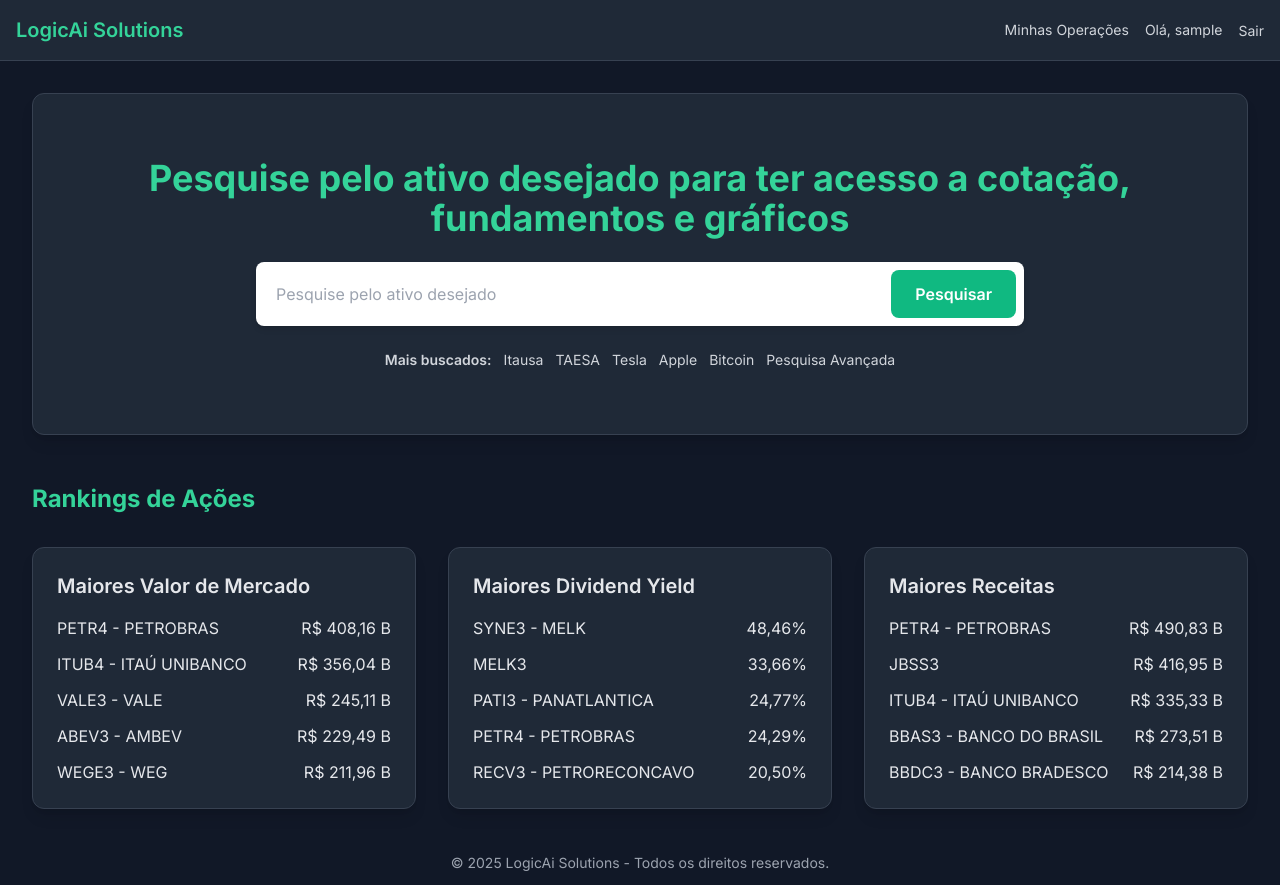
After one commit to FelippeTN/investment-organization-app, a Django app: page /home/ in a window 1280 px wide. The commit adds this page. Run offline with Django 5.2, Linux system fonts and the light colour scheme; the visitor is signed in with stand-in values (Sample User, id 1); some libraries are stand-ins or nearby versions.

Commit message:
FEAT: New welcome and Home page

```diff
--- a/core/templates/base.html
+++ b/core/templates/base.html
@@ -23,6 +23,7 @@
                     </div>
                     <div class="flex items-center space-x-4">
                         {% if user.is_authenticated %}
+                            <a href="{% url 'dashboard' %}" class="text-sm text-gray-300 hover:text-emerald-400 transition">Minhas Operações</a>
                             <span class="text-sm text-gray-300">Olá, {{ user.username }}</span>
                             <form action="{% url 'logout' %}" method="post" class="inline">
                                 {% csrf_token %}
--- /dev/null
+++ b/core/templates/home.html
@@ -0,0 +1,146 @@
+{% extends 'base.html' %}
+{% block title %}Home - LogicAi Solutions{% endblock %}
+{% block content %}
+<div class="max-w-7xl mx-auto space-y-12">
+    <!-- Hero Section with Search Bar -->
+    <section class="text-center py-16 bg-gray-800 rounded-xl shadow-lg border border-gray-700 hero-bg">
+        <h1 class="text-3xl lg:text-4xl font-bold text-emerald-400 mb-6">
+            Pesquise pelo ativo desejado para ter acesso a cotação, fundamentos e gráficos
+        </h1>
+        <div class="max-w-3xl mx-auto mb-6">
+            <div class="flex items-center bg-white rounded-lg shadow-md p-2">
+                <input type="text" placeholder="Pesquise pelo ativo desejado" class="w-full p-3 text-gray-800 rounded-lg focus:outline-none">
+                <button class="bg-emerald-500 text-white px-6 py-3 rounded-lg hover:bg-emerald-600 transition font-semibold">
+                    Pesquisar
+                </button>
+            </div>
+        </div>
+        <div class="flex justify-center space-x-3 text-gray-300 text-sm">
+            <span class="font-semibold">Mais buscados:</span>
+            <a href="#" class="hover:text-emerald-400">Itausa</a>
+            <a href="#" class="hover:text-emerald-400">TAESA</a>
+            <a href="#" class="hover:text-emerald-400">Tesla</a>
+            <a href="#" class="hover:text-emerald-400">Apple</a>
+            <a href="#" class="hover:text-emerald-400">Bitcoin</a>
+            <a href="#" class="hover:text-emerald-400">Pesquisa Avançada</a>
+        </div>
+    </section>
+
+    <!-- Rankings Section -->
+    <section class="space-y-8">
+        <h2 class="text-2xl font-bold text-emerald-400">Rankings de Ações</h2>
+        <div class="grid grid-cols-1 md:grid-cols-3 gap-8">
+            <!-- Maiores Valor de Mercado -->
+            <div class="bg-gray-800 rounded-xl shadow-lg p-6 border border-gray-700">
+                <h3 class="text-xl font-semibold text-gray-200 mb-4">Maiores Valor de Mercado</h3>
+                <ul class="space-y-3 text-gray-200">
+                    <li class="flex justify-between items-center">
+                        <div class="flex items-center space-x-2">
+                            <span>PETR4 - PETROBRAS</span>
+                        </div>
+                        <span>R$ 408,16 B</span>
+                    </li>
+                    <li class="flex justify-between items-center">
+                        <div class="flex items-center space-x-2">
+                            <span>ITUB4 - ITAÚ UNIBANCO</span>
+                        </div>
+                        <span>R$ 356,04 B</span>
+                    </li>
+                    <li class="flex justify-between items-center">
+                        <div class="flex items-center space-x-2">
+                            <span>VALE3 - VALE</span>
+                        </div>
+                        <span>R$ 245,11 B</span>
+                    </li>
+                    <li class="flex justify-between items-center">
+                        <div class="flex items-center space-x-2">
+                            <span>ABEV3 - AMBEV</span>
+                        </div>
+                        <span>R$ 229,49 B</span>
+                    </li>
+                    <li class="flex justify-between items-center">
+                        <div class="flex items-center space-x-2">
+                            <span>WEGE3 - WEG</span>
+                        </div>
+                        <span>R$ 211,96 B</span>
+                    </li>
+                </ul>
+            </div>
+
+            <!-- Maiores Dividend Yield -->
+            <div class="bg-gray-800 rounded-xl shadow-lg p-6 border border-gray-700">
+                <h3 class="text-xl font-semibold text-gray-200 mb-4">Maiores Dividend Yield</h3>
+                <ul class="space-y-3 text-gray-200">
+                    <li class="flex justify-between items-center">
+                        <div class="flex items-center space-x-2">
+                            <span>SYNE3 - MELK</span>
+                        </div>
+                        <span>48,46%</span>
+                    </li>
+                    <li class="flex justify-between items-center">
+                        <div class="flex items-center space-x-2">
+                            <span>MELK3</span>
+                        </div>
+                        <span>33,66%</span>
+                    </li>
+                    <li class="flex justify-between items-center">
+                        <div class="flex items-center space-x-2">
+                            <span>PATI3 - PANATLANTICA</span>
+                        </div>
+                        <span>24,77%</span>
+                    </li>
+                    <li class="flex justify-between items-center">
+                        <div class="flex items-center space-x-2">
+                            <span>PETR4 - PETROBRAS</span>
+                        </div>
+                        <span>24,29%</span>
+                    </li>
+                    <li class="flex justify-between items-center">
+                        <div class="flex items-center space-x-2">
+                            <span>RECV3 - PETRORECONCAVO</span>
+                        </div>
+                        <span>20,50%</span>
+                    </li>
+                </ul>
+            </div>
+
+            <!-- Maiores Receitas -->
+            <div class="bg-gray-800 rounded-xl shadow-lg p-6 border border-gray-700">
+                <h3 class="text-xl font-semibold text-gray-200 mb-4">Maiores Receitas</h3>
+                <ul class="space-y-3 text-gray-200">
+                    <li class="flex justify-between items-center">
+                        <div class="flex items-center space-x-2">
+                            <span>PETR4 - PETROBRAS</span>
+                        </div>
+                        <span>R$ 490,83 B</span>
+                    </li>
+                    <li class="flex justify-between items-center">
+                        <div class="flex items-center space-x-2">
+                            <span>JBSS3</span>
+                        </div>
+                        <span>R$ 416,95 B</span>
+                    </li>
+                    <li class="flex justify-between items-center">
+                        <div class="flex items-center space-x-2">
+                            <span>ITUB4 - ITAÚ UNIBANCO</span>
+                        </div>
+                        <span>R$ 335,33 B</span>
+                    </li>
+                    <li class="flex justify-between items-center">
+                        <div class="flex items-center space-x-2">
+                            <span>BBAS3 - BANCO DO BRASIL</span>
+                        </div>
+                        <span>R$ 273,51 B</span>
+                    </li>
+                    <li class="flex justify-between items-center">
+                        <div class="flex items-center space-x-2">
+                            <span>BBDC3 - BANCO BRADESCO</span>
+                        </div>
+                        <span>R$ 214,38 B</span>
+                    </li>
+                </ul>
+            </div>
+        </div>
+    </section>
+</div>
+{% endblock %}
--- a/core/urls.py
+++ b/core/urls.py
@@ -1,9 +1,11 @@
 from django.urls import path
-from .views import dashboard, register, operation_create
+from .views import *
 from django.contrib.auth import views as auth_views
 
 urlpatterns = [
-    path('', dashboard, name='dashboard'),
+    path('', welcome_page, name='welcome_page'),
+    path('home/', home_page, name='home'),
+    path('dashboard/', dashboard, name='dashboard'),
     path('login/', auth_views.LoginView.as_view(template_name='registration/login.html'), name='login'),
     path('logout/', auth_views.LogoutView.as_view(template_name='registration/logged_out.html'), name='logout'),
     path('register/', register, name='register'),
--- a/core/views.py
+++ b/core/views.py
@@ -16,6 +16,12 @@
         form = UserCreationForm()
     return render(request, 'registration/register.html', {'form': form})
 
+def welcome_page(request):
+    return render(request, 'welcome.html')
+
+@login_required
+def home_page(request):
+    return render(request, 'home.html')
 
 @login_required
 def dashboard(request):
--- a/investiment_organization/settings.py
+++ b/investiment_organization/settings.py
@@ -133,5 +133,5 @@
 DEFAULT_AUTO_FIELD = 'django.db.models.BigAutoField'
 
 LOGIN_URL = '/login/'
-LOGIN_REDIRECT_URL = '/'
+LOGIN_REDIRECT_URL = '/home/'
 LOGOUT_REDIRECT_URL = '/logout/'
```
Also changed, not shown: core/templates/welcome.html (added, +83 -0 lines).
